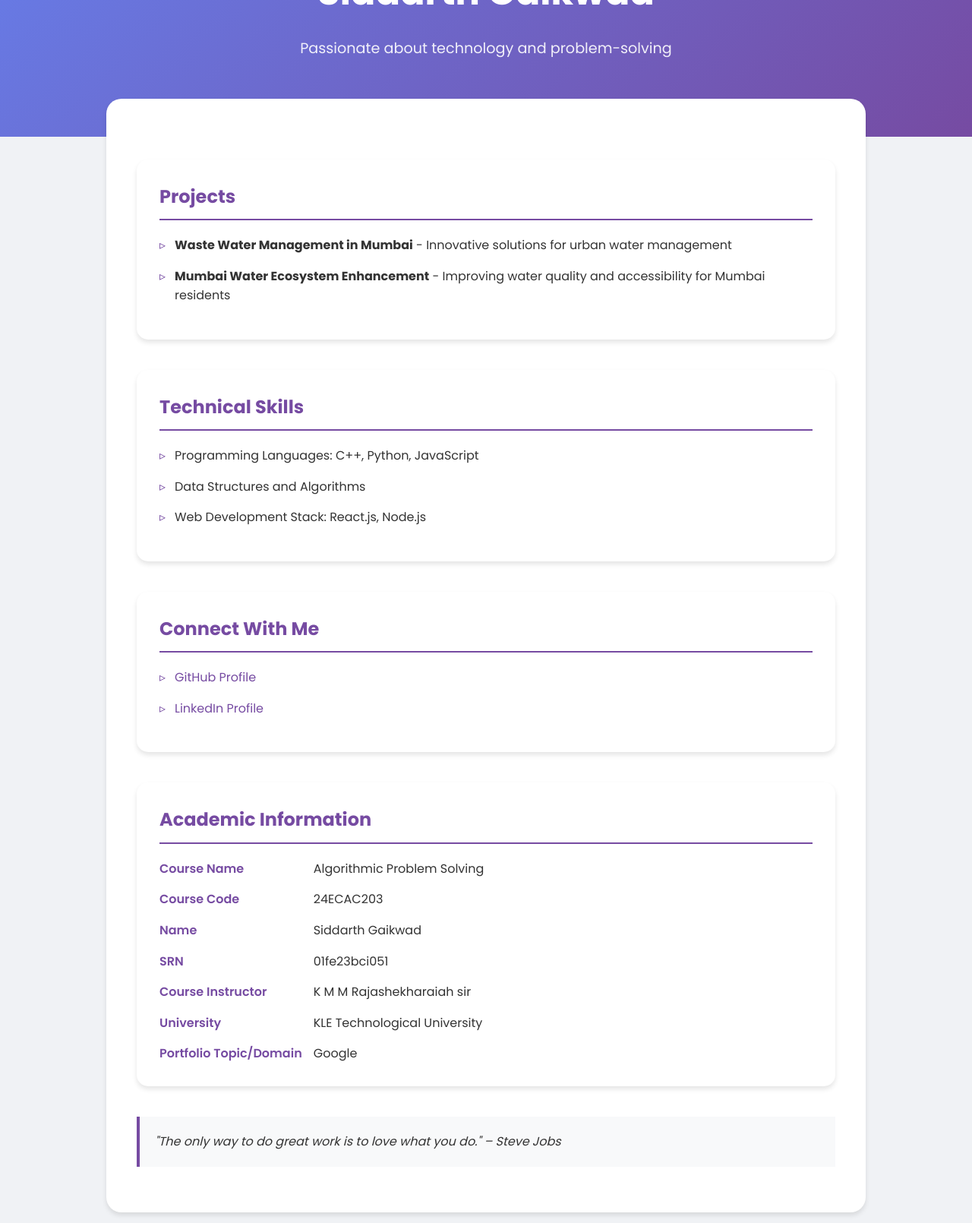
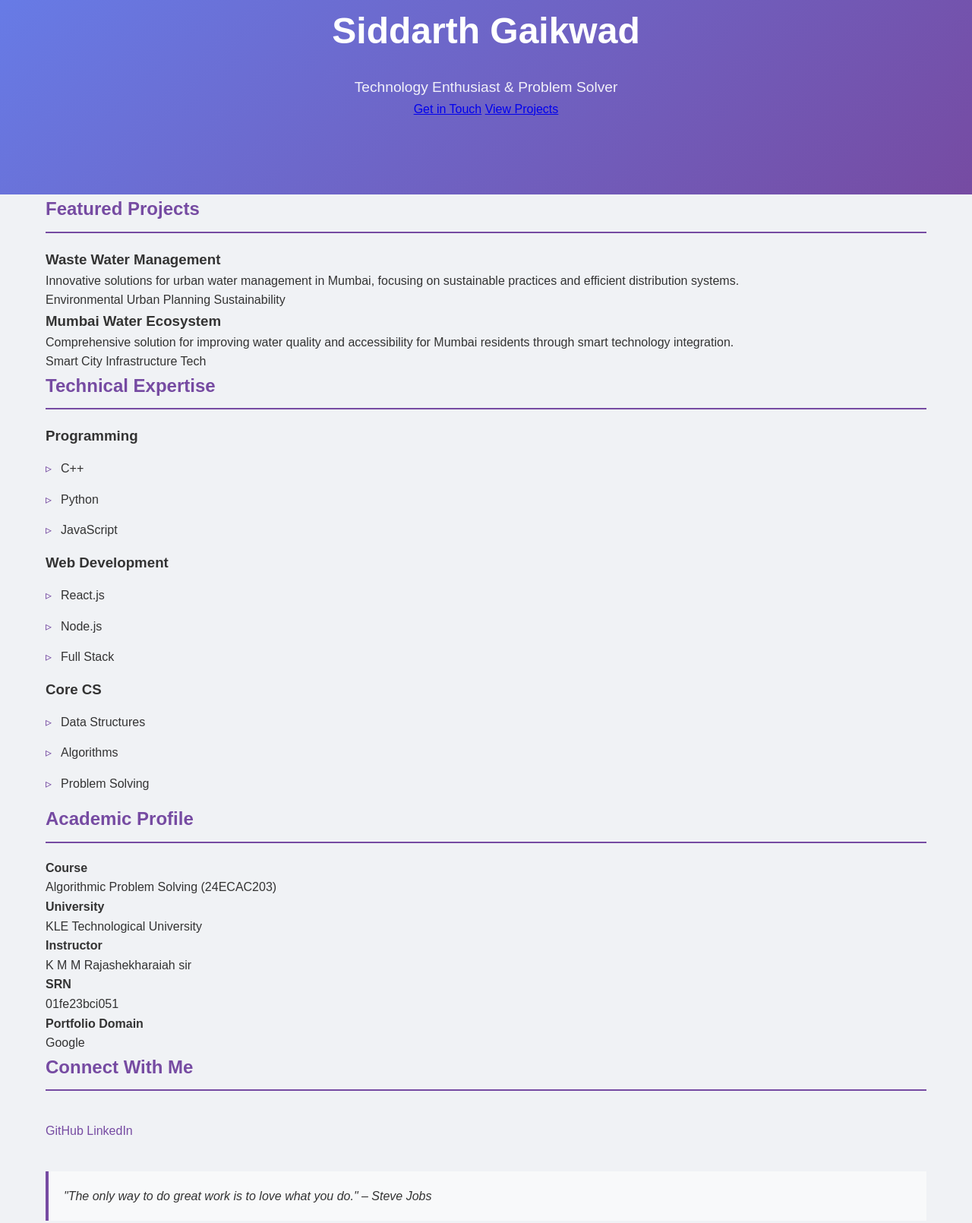
Before and after one commit to Siddarthgaikwad/portfolio.github.io., a plain HTML site: page index.html in a window 1280 px wide. Shown: the part 148-1758 px from the top of the page at 76% size. Drawn offline with Linux system fonts and the light colour scheme.

Commit message:
Update index.html

```diff
--- a/index.html
+++ b/index.html
@@ -5,67 +5,152 @@
     <meta name="viewport" content="width=device-width, initial-scale=1.0">
     <title>Siddarth Gaikwad - Portfolio</title>
     <link rel="stylesheet" href="style.css">
-    <link href="https://fonts.googleapis.com/css2?family=Poppins:wght@300;400;600;700&display=swap" rel="stylesheet">
+    <link href="https://fonts.googleapis.com/css2?family=Outfit:wght@300;400;500;600;700&display=swap" rel="stylesheet">
 </head>
 <body>
-    <header>
+    <nav class="navbar">
         <div class="container">
+            <div class="logo">SG</div>
+            <div class="nav-links">
+                <a href="#about">About</a>
+                <a href="#projects">Projects</a>
+                <a href="#skills">Skills</a>
+                <a href="#contact">Contact</a>
+            </div>
+        </div>
+    </nav>
+
+    <header class="hero">
+        <div class="container">
+            <div class="hero-content">
+                <div class="hero-text">
                     <h1>Siddarth Gaikwad</h1>
-            <p>Passionate about technology and problem-solving</p>
+                    <p class="subtitle">Technology Enthusiast & Problem Solver</p>
+                    <div class="cta-buttons">
+                        <a href="#contact" class="primary-btn">Get in Touch</a>
+                        <a href="#projects" class="secondary-btn">View Projects</a>
+                    </div>
+                </div>
+                <div class="hero-image">
+                    <!-- Placeholder for profile image -->
+                    <div class="profile-placeholder"></div>
+                </div>
+            </div>
         </div>
     </header>
 
+    <main>
+        <section id="projects" class="section projects-section">
             <div class="container">
-        <div class="main-content">
-            <div class="card projects">
-                <h2>Projects</h2>
+                <h2 class="section-title">Featured Projects</h2>
+                <div class="projects-grid">
+                    <div class="project-card">
+                        <div class="project-content">
+                            <h3>Waste Water Management</h3>
+                            <p>Innovative solutions for urban water management in Mumbai, focusing on sustainable practices and efficient distribution systems.</p>
+                            <div class="project-tags">
+                                <span>Environmental</span>
+                                <span>Urban Planning</span>
+                                <span>Sustainability</span>
+                            </div>
+                        </div>
+                    </div>
+                    <div class="project-card">
+                        <div class="project-content">
+                            <h3>Mumbai Water Ecosystem</h3>
+                            <p>Comprehensive solution for improving water quality and accessibility for Mumbai residents through smart technology integration.</p>
+                            <div class="project-tags">
+                                <span>Smart City</span>
+                                <span>Infrastructure</span>
+                                <span>Tech</span>
+                            </div>
+                        </div>
+                    </div>
+                </div>
+            </div>
+        </section>
+
+        <section id="skills" class="section skills-section">
+            <div class="container">
+                <h2 class="section-title">Technical Expertise</h2>
+                <div class="skills-grid">
+                    <div class="skill-card">
+                        <h3>Programming</h3>
                         <ul>
-                    <li><strong>Waste Water Management in Mumbai</strong> - Innovative solutions for urban water management</li>
-                    <li><strong>Mumbai Water Ecosystem Enhancement</strong> - Improving water quality and accessibility for Mumbai residents</li>
+                            <li>C++</li>
+                            <li>Python</li>
+                            <li>JavaScript</li>
                         </ul>
                     </div>
-
-            <div class="card skills">
-                <h2>Technical Skills</h2>
+                    <div class="skill-card">
+                        <h3>Web Development</h3>
                         <ul>
-                    <li>Programming Languages: C++, Python, JavaScript</li>
-                    <li>Data Structures and Algorithms</li>
-                    <li>Web Development Stack: React.js, Node.js</li>
+                            <li>React.js</li>
+                            <li>Node.js</li>
+                            <li>Full Stack</li>
                         </ul>
                     </div>
-
-            <div class="card social-links">
-                <h2>Connect With Me</h2>
+                    <div class="skill-card">
+                        <h3>Core CS</h3>
                         <ul>
-                    <li><a href="https://github.com/Siddarthgaikwad" target="_blank">GitHub Profile</a></li>
-                    <li><a href="https://www.linkedin.com/in/siddarth-gaikwad-169455273" target="_blank">LinkedIn Profile</a></li>
+                            <li>Data Structures</li>
+                            <li>Algorithms</li>
+                            <li>Problem Solving</li>
                         </ul>
                     </div>
+                </div>
+            </div>
+        </section>
 
-            <div class="card portfolio-info">
-                <h2>Academic Information</h2>
-                <dl>
-                    <dt>Course Name</dt>
-                    <dd>Algorithmic Problem Solving</dd>
-                    <dt>Course Code</dt>
-                    <dd>24ECAC203</dd>
-                    <dt>Name</dt>
-                    <dd>Siddarth Gaikwad</dd>
-                    <dt>SRN</dt>
-                    <dd>01fe23bci051</dd>
-                    <dt>Course Instructor</dt>
-                    <dd>K M M Rajashekharaiah sir</dd>
-                    <dt>University</dt>
-                    <dd>KLE Technological University</dd>
-                    <dt>Portfolio Topic/Domain</dt>
-                    <dd>Google</dd>
-                </dl>
+        <section class="section academic-section">
+            <div class="container">
+                <h2 class="section-title">Academic Profile</h2>
+                <div class="academic-grid">
+                    <div class="academic-card">
+                        <div class="academic-info">
+                            <div class="info-item">
+                                <h4>Course</h4>
+                                <p>Algorithmic Problem Solving (24ECAC203)</p>
                             </div>
+                            <div class="info-item">
+                                <h4>University</h4>
+                                <p>KLE Technological University</p>
+                            </div>
+                            <div class="info-item">
+                                <h4>Instructor</h4>
+                                <p>K M M Rajashekharaiah sir</p>
+                            </div>
+                            <div class="info-item">
+                                <h4>SRN</h4>
+                                <p>01fe23bci051</p>
+                            </div>
+                            <div class="info-item">
+                                <h4>Portfolio Domain</h4>
+                                <p>Google</p>
+                            </div>
+                        </div>
+                    </div>
+                </div>
+            </div>
+        </section>
 
-            <blockquote>
+        <section id="contact" class="section contact-section">
+            <div class="container">
+                <h2 class="section-title">Connect With Me</h2>
+                <div class="social-links">
+                    <a href="https://github.com/Siddarthgaikwad" target="_blank" class="social-btn">GitHub</a>
+                    <a href="https://www.linkedin.com/in/siddarth-gaikwad-169455273" target="_blank" class="social-btn">LinkedIn</a>
+                </div>
+            </div>
+        </section>
+    </main>
+
+    <footer>
+        <div class="container">
+            <blockquote class="inspiration-quote">
                 "The only way to do great work is to love what you do." – Steve Jobs
             </blockquote>
         </div>
-    </div>
+    </footer>
 </body>
 </html>
```
Lines whose indentation alone changed are shown as unchanged.
